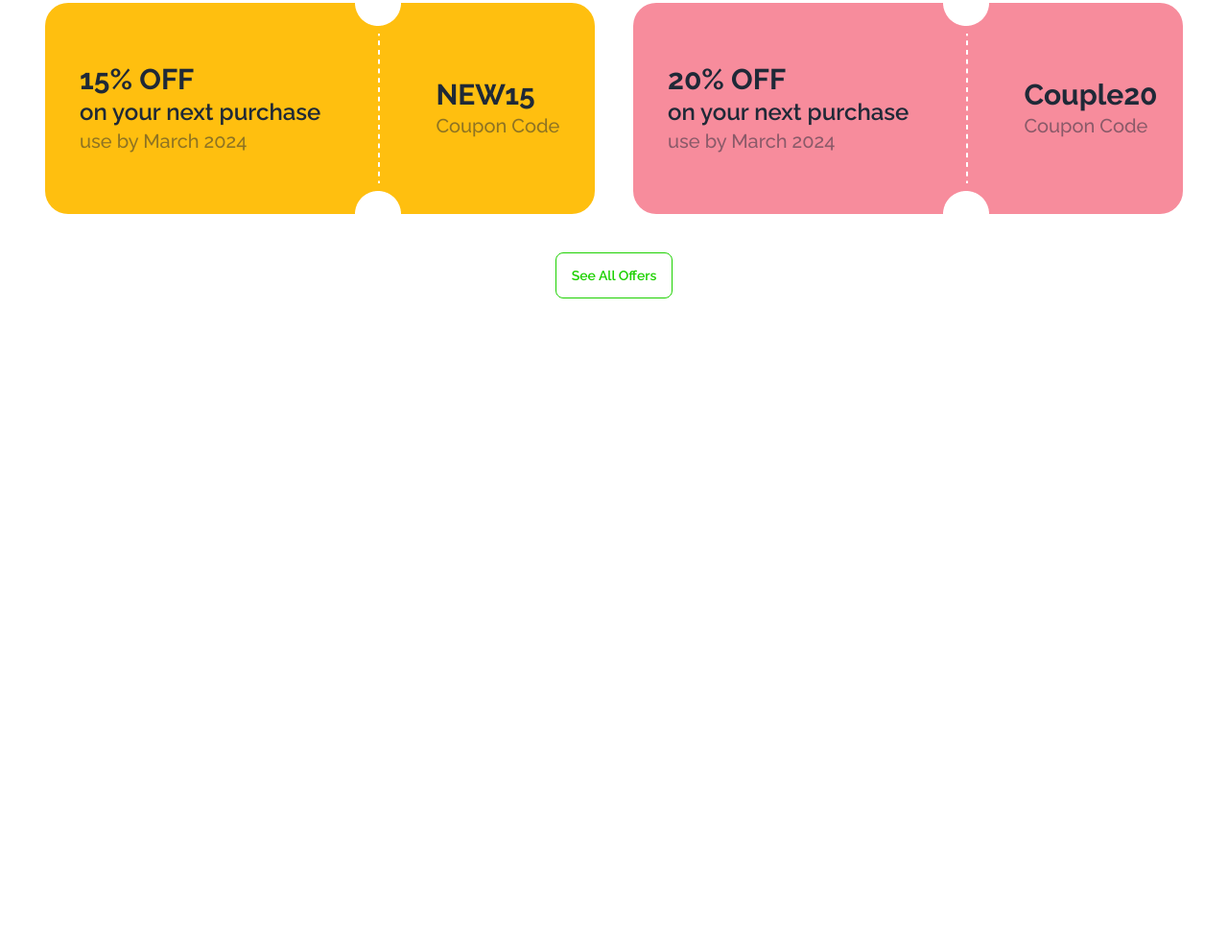
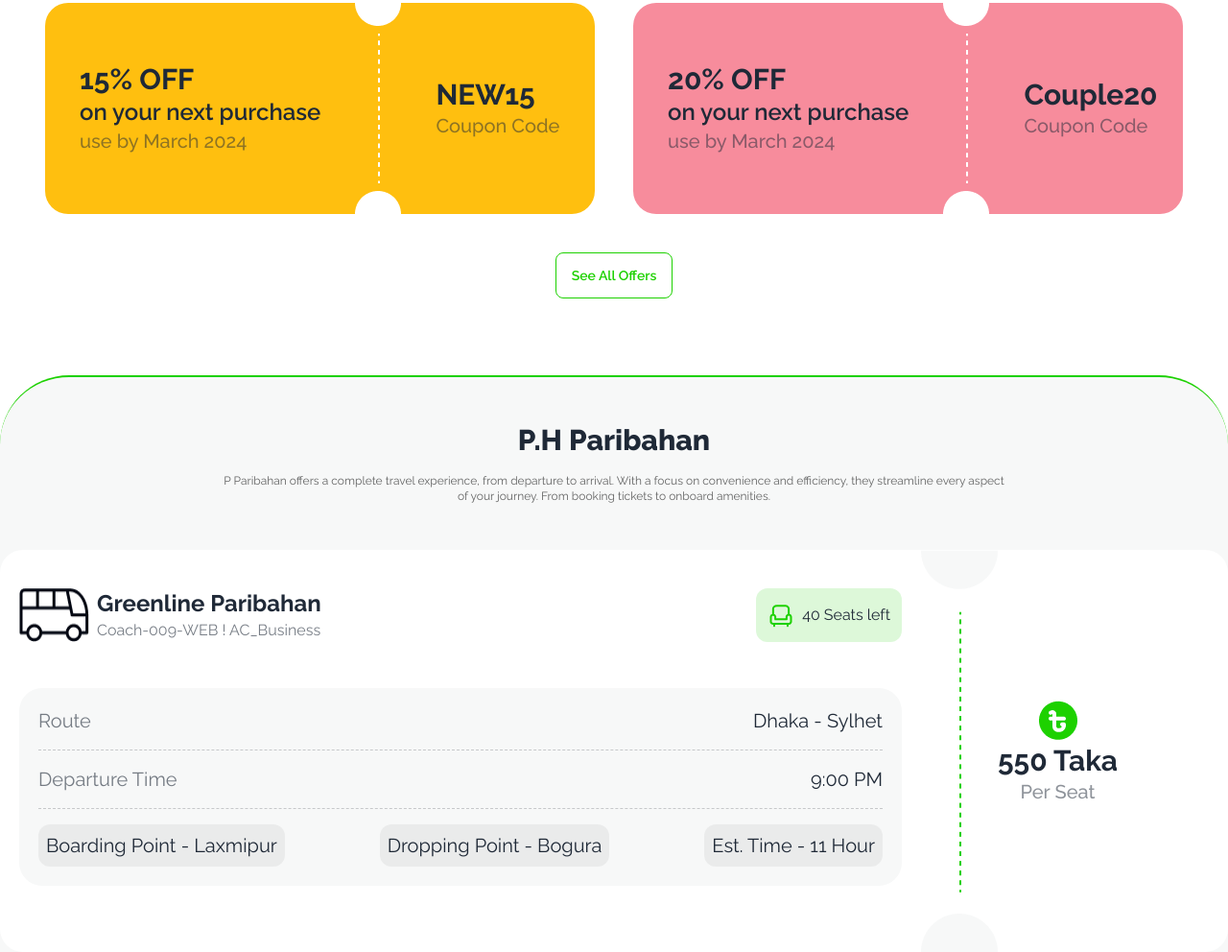
Before and after one commit to shanil269/bus-ticket, a plain HTML site: page index.html in a window 1280 px wide. Shown: the part 719-1711 px from the top of the page at 96% size. Before the commit the page ends 1030 px from the top, so only its background shows below. Drawn offline with nearby package versions, Linux system fonts and the light colour scheme.

Commit message:
feature: add e-ticket structure

```diff
--- a/index.html
+++ b/index.html
@@ -33,8 +33,8 @@
     </script>
 </head>
 
-<body class="container mx-auto raleway-fonts">
-    <header>
+<body class="raleway-fonts">
+    <header class="container mx-auto">
         <!-- navigation bar starts -->
         <nav>
             <div class="navbar">
@@ -106,6 +106,64 @@
             </div>
             <button class="mt-10 btn btn-outline text-green_common">See All Offers</button>
         </section>
+
+        <!-- P.H Paribahan section -->
+        <section class="bg-[#F7F8F8] rounded-t-[72px] border-t-2 border-green_common mt-20 ">
+            <div class="container mx-auto">
+                <!-- section heading -->
+                <div class="flex flex-col justify-center items-center mt-12 mb-12">
+                    <h3 class="text-3xl font-extrabold">P.H Paribahan</h3>
+                    <p class="text-xs font-normal text-black opacity-60 mt-4">P Paribahan offers a complete travel
+                        experience, from departure to arrival. With a focus on convenience and efficiency, they
+                        streamline every aspect</p>
+                    <p class="text-xs font-normal text-black opacity-60">of your journey. From booking tickets to
+                        onboard amenities.</p>
+                </div>
+
+                <!-- Greenline Paribahan e ticket -->
+                <div>
+                    <div class="w-full bg-white flex flex-row rounded-3xl">
+                        <div class="flex flex-col p-5 w-3/4 pt-10">
+                            <div class="flex justify-between">
+                                <div class="flex space-x-2">
+                                    <img src="images/bus-logo.png" alt="">
+                                    <div>
+                                        <h3 class="text-2xl font-bold">Greenline Paribahan</h3>
+                                        <p class="opacity-60">Coach-009-WEB ! AC_Business</p>
+                                    </div>
+                                </div>
+                                <div class="flex p-3 space-x-2 justify-center items-center bg-[#1DD10026] rounded-xl">
+                                    <img src="images/seat-green.png" alt="">
+                                    <p><span>40</span> Seats left</p>
+                                </div>
+                            </div>
+                            <div
+                                class="bg-[#F7F8F8] mb-4 rounded-3xl flex flex-col p-5 divide-y divide-dashed divide-[#03071233] mt-12">
+                                <div class="flex justify-between text-xl pb-4">
+                                    <p class="opacity-60">Route</p>
+                                    <p>Dhaka - Sylhet</p>
+                                </div>
+                                <div class="flex justify-between text-xl pt-4 pb-4">
+                                    <p class="opacity-60">Departure Time</p>
+                                    <p>9:00 PM</p>
+                                </div>
+                                <div class="flex flex-row text-xl pt-4 justify-between">
+                                    <p class="p-2 bg-[#0307120D] rounded-xl">Boarding Point - Laxmipur</p>
+                                    <p class="p-2 bg-[#0307120D] rounded-xl">Dropping Point - Bogura</p>
+                                    <p class="p-2 bg-[#0307120D] rounded-xl">Est. Time - 11 Hour</p>
+                                </div>
+                            </div>
+                        </div>
+                        <img src="images/info-devider.png" alt="">
+                        <div class="flex flex-col justify-center items-center">
+                            <img src="images/fare.png" alt="">
+                            <h3 class="text-3xl font-bold">550 Taka</h3>
+                            <p class="text-xl font-medium opacity-50">Per Seat</p>
+                        </div>
+                    </div>
+                </div>
+            </div>
+        </section>
     </main>
     <script src="js/bus.js"></script>
 </body>
```
